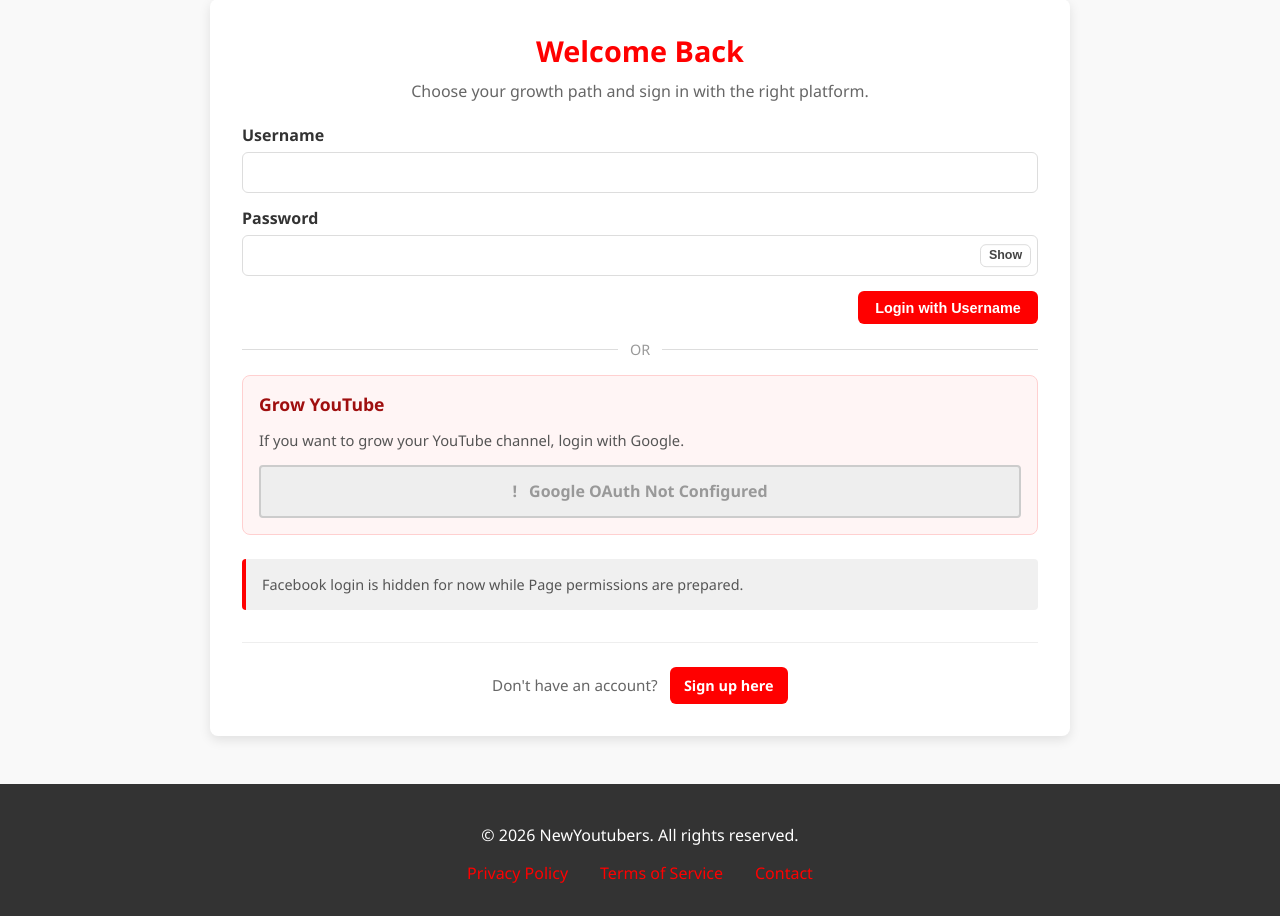
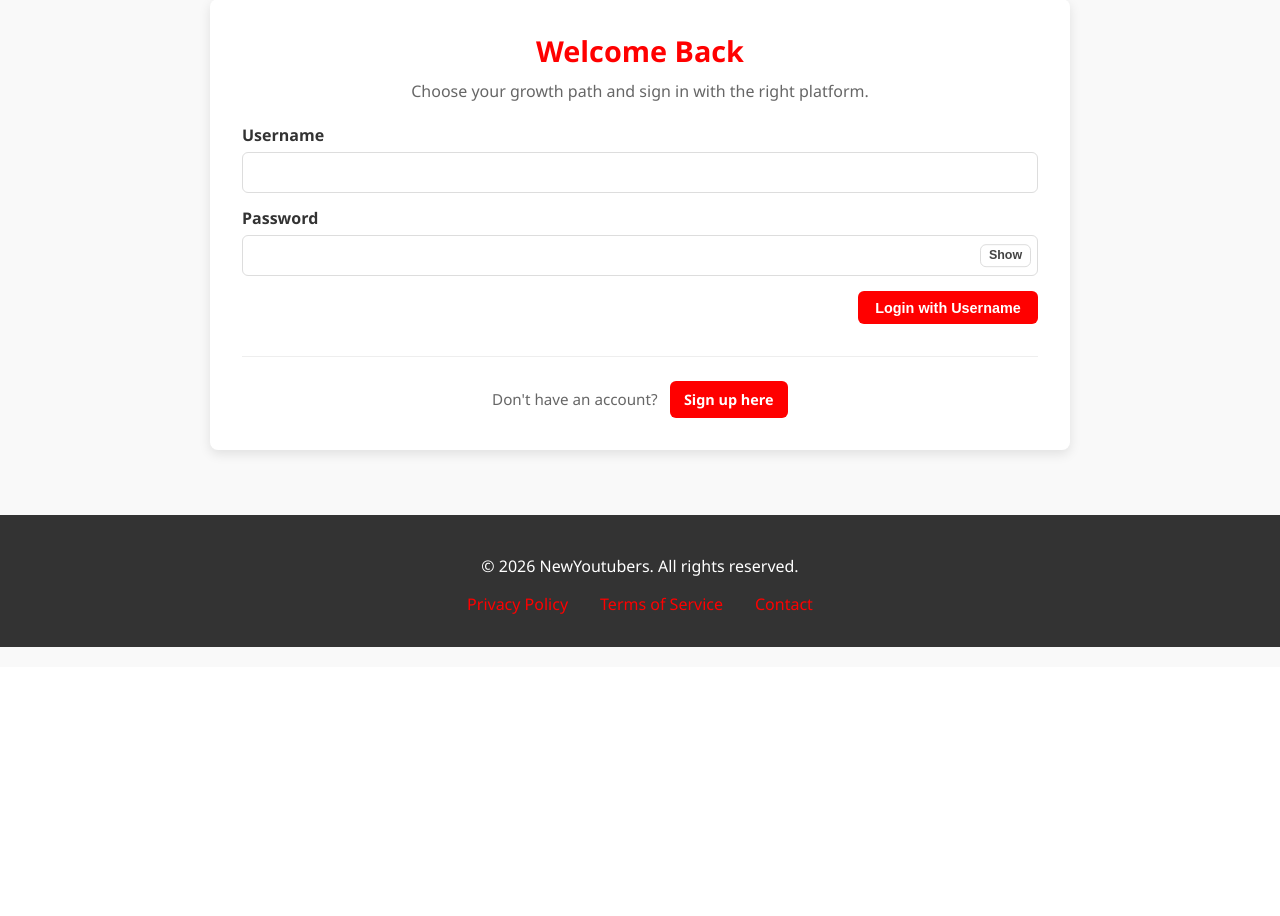
Before and after one commit to rishirambhusal444/arkoboost, a Django app: page /login/ in a window 1280 px wide. Shown: the part 133-1049 px from the top of the page. After the commit the page ends 780 px from the top, so only its background shows below. Run offline with Django 5.2, Linux system fonts and the light colour scheme; some libraries are stand-ins or nearby versions.

Commit message:
for final on git

```diff
--- a/newyoutuber/settings.py
+++ b/newyoutuber/settings.py
@@ -198,6 +198,7 @@ ALLOWED_HOSTS = [
     for host in allowed_hosts_raw.split(",")
     if host.strip()
 ] or [
+    "yourusername.pythonanywhere.com",
     "arkoboost.onrender.com",
     "localhost",
     "127.0.0.1",
--- a/templates/subscribers/login.html
+++ b/templates/subscribers/login.html
@@ -287,31 +287,6 @@
             <button type="submit" class="manual-login-btn">Login with Username</button>
         </form>
 
-        <div class="divider"><span>OR</span></div>
-
-        <div class="platform-grid">
-            <section class="platform-card youtube">
-                <h2>Grow YouTube</h2>
-                <p>If you want to grow your YouTube channel, login with Google.</p>
-                {% if oauth_ready %}
-                    <a href="{% url 'subscribers:google_connect' %}" class="oauth-button">
-                        <span>G</span>
-                        <span>Continue with Google</span>
-                    </a>
-                {% else %}
-                    <div class="oauth-button disabled">
-                        <span>!</span>
-                        <span>Google OAuth Not Configured</span>
-                    </div>
-                {% endif %}
-            </section>
-
-        </div>
-
-        <div class="info-box">
-            Facebook login is hidden for now while Page permissions are prepared.
-        </div>
-
         <div class="signup-link" style="margin-top: 2rem; border-top: 1px solid #eee; padding-top: 1.5rem;">
             Don't have an account? <a href="{% url 'subscribers:signup' %}">Sign up here</a>
         </div>
--- a/templates/subscribers/profile_manual.html
+++ b/templates/subscribers/profile_manual.html
@@ -33,6 +33,7 @@
             <div style="margin-top:0.8rem;display:flex;gap:0.6rem;flex-wrap:wrap;">
                 <a href="{% url 'subscribers:enter_youtube_tasks_manual' %}" class="btn btn-secondary">Edit YouTube Handle</a>
                 <a href="{% url 'subscribers:facebook_tasks_manual_enter' %}" class="btn btn-secondary">Edit Facebook Link</a>
+                <a href="{% url 'subscribers:google_connect' %}" class="btn btn-primary">Connect Google</a>
                 {% if user.is_staff %}
                     <a href="/admin/subscribers/adminvideo/" class="btn btn-primary">Manage Task Videos (Admin)</a>
                 {% endif %}
```
Also changed, not shown: templates/subscribers/signup.html (+0 -20 lines).
